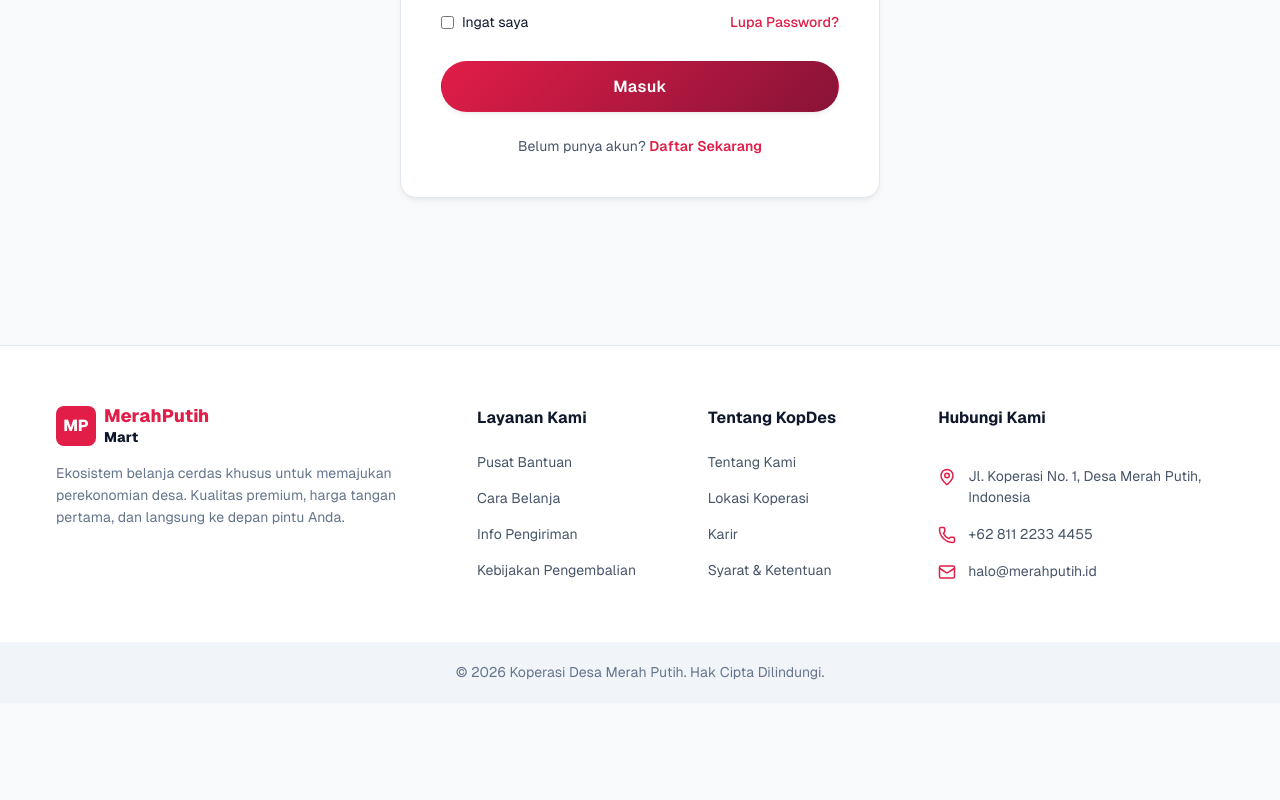
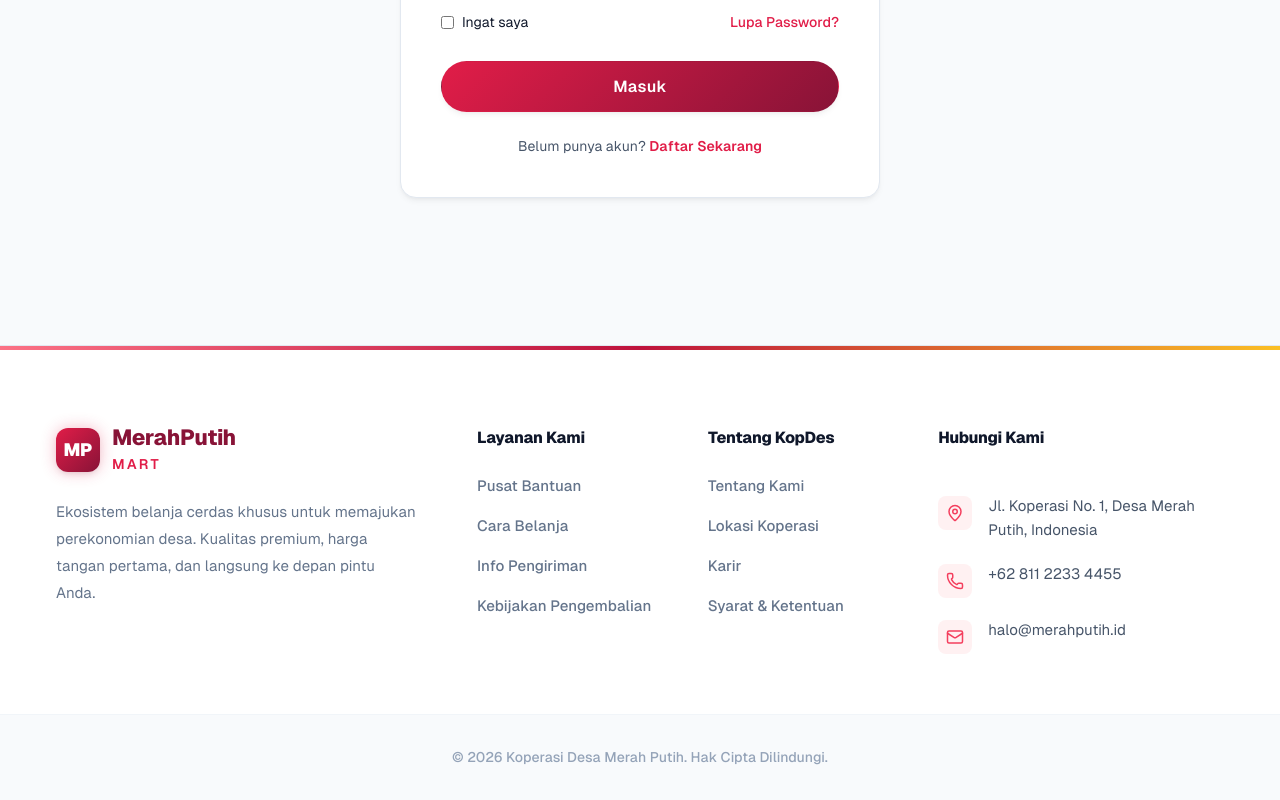
Before and after one commit to dharmamudita/MerahPutih-Mart, a Next.js app in the folder apps/web-customer/: page /login in a window 1280 px wide. Shown: the part 532-1332 px from the top of the page. Before the commit the page ends 1235 px from the top, so only its background shows below. Built offline with nearby package versions, Linux system fonts and the light colour scheme.

Commit message:
feat: update Footer.module.css

```diff
--- a/apps/web-customer/components/Footer.module.css
+++ b/apps/web-customer/components/Footer.module.css
@@ -1,14 +1,31 @@
+/* =========================================
+   ULTRA-PREMIUM FOOTER
+========================================= */
 .footer {
   background-color: var(--white);
   border-top: 1px solid var(--neutral-200);
   margin-top: 60px;
+  position: relative;
+  overflow: hidden;
+}
+
+.footer::before {
+  content: '';
+  position: absolute;
+  top: 0;
+  left: 0;
+  right: 0;
+  height: 4px;
+  background: linear-gradient(90deg, var(--primary-400), var(--primary-700), var(--gold));
 }
 
 .footerContent {
   display: grid;
   grid-template-columns: 2fr 1fr 1fr 1.5fr;
   gap: 40px;
-  padding: 60px 16px;
+  padding: 80px 16px 60px;
+  position: relative;
+  z-index: 2;
 }
 
 .brandSection {
@@ -18,115 +35,109 @@
 .logo {
   display: flex;
   align-items: center;
-  gap: 8px;
-  margin-bottom: 16px;
+  gap: 12px;
+  margin-bottom: 24px;
 }
 
 .logoIcon {
-  width: 40px;
-  height: 40px;
-  background-color: var(--primary-600);
-  border-radius: 8px;
+  width: 44px;
+  height: 44px;
+  background: linear-gradient(135deg, var(--primary-600) 0%, var(--primary-800) 100%);
+  border-radius: 12px;
   color: var(--white);
   display: flex;
   align-items: center;
   justify-content: center;
-  font-weight: 800;
-  font-size: 16px;
+  font-weight: 900;
+  font-size: 18px;
+  box-shadow: var(--shadow-md), 0 0 15px rgba(225, 29, 72, 0.3);
 }
 
 .logoText {
-  font-size: 18px;
+  font-size: 22px;
   font-weight: 800;
   line-height: 1.1;
-  color: var(--primary-600);
+  color: var(--primary-800);
+  letter-spacing: -0.5px;
 }
 
 .logoText span {
   font-size: 14px;
-  color: var(--neutral-900);
+  color: var(--primary-600);
+  font-weight: 600;
+  letter-spacing: 2px;
+  text-transform: uppercase;
 }
 
 .description {
   color: var(--neutral-500);
-  line-height: 1.6;
-  margin-bottom: 24px;
-  font-size: 14px;
-}
-
-.socials {
-  display: flex;
-  gap: 16px;
-}
-
-.socialIcon {
-  width: 40px;
-  height: 40px;
-  background-color: var(--neutral-100);
-  border-radius: 50%;
-  display: flex;
-  align-items: center;
-  justify-content: center;
-  color: var(--neutral-600);
-  transition: all 0.2s;
-}
-
-.socialIcon:hover {
-  background-color: var(--primary-600);
-  color: var(--white);
+  line-height: 1.8;
+  margin-bottom: 32px;
+  font-size: 15px;
 }
 
 .linkTitle {
   font-size: 16px;
-  font-weight: 700;
+  font-weight: 800;
   color: var(--neutral-900);
-  margin-bottom: 20px;
+  margin-bottom: 24px;
+  letter-spacing: -0.3px;
 }
 
 .linkList {
   list-style: none;
   display: flex;
   flex-direction: column;
-  gap: 12px;
+  gap: 16px;
 }
 
 .linkList li a {
-  color: var(--neutral-600);
-  font-size: 14px;
-  transition: color 0.2s;
+  color: var(--neutral-500);
+  font-size: 15px;
+  font-weight: 500;
+  transition: all 0.2s ease;
+  display: inline-block;
 }
 
 .linkList li a:hover {
   color: var(--primary-600);
+  transform: translateX(4px);
 }
 
 .contactSection {
   display: flex;
   flex-direction: column;
-  gap: 16px;
+  gap: 20px;
 }
 
 .contactItem {
   display: flex;
   align-items: flex-start;
-  gap: 12px;
+  gap: 16px;
   color: var(--neutral-600);
-  font-size: 14px;
-  line-height: 1.5;
+  font-size: 15px;
+  line-height: 1.6;
 }
 
 .contactIcon {
-  color: var(--primary-600);
+  color: var(--primary-500);
   flex-shrink: 0;
   margin-top: 2px;
+  background: var(--primary-50);
+  padding: 8px;
+  border-radius: 8px;
+  width: 34px;
+  height: 34px;
 }
 
 .bottomBar {
-  background-color: var(--neutral-100);
-  padding: 20px 0;
+  border-top: 1px solid var(--neutral-100);
+  padding: 32px 0;
   text-align: center;
-  color: var(--neutral-500);
+  color: var(--neutral-400);
   font-size: 14px;
+  font-weight: 500;
+  background-color: var(--neutral-50);
 }
 
 /* =========================================
@@ -135,14 +146,18 @@
 @media (max-width: 1024px) {
   .footerContent {
     grid-template-columns: 1fr 1fr;
-    gap: 32px;
+    gap: 48px;
   }
 }
 
 @media (max-width: 768px) {
   .footerContent {
     grid-template-columns: 1fr;
-    gap: 32px;
-    padding: 40px 16px;
+    gap: 40px;
+    padding: 60px 16px 40px;
+  }
+
+  .brandSection {
+    padding-right: 0;
   }
 }
```
